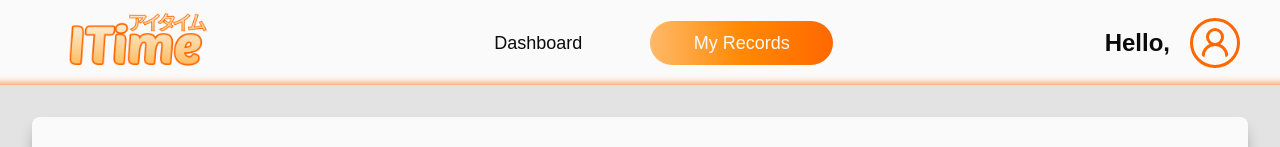
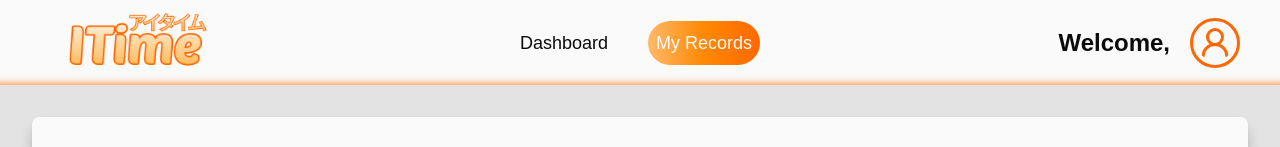
Before and after one commit to rivas-kdt/itimeV2, a Next.js app: page /records in a window 1280 px wide. Shown: the top 147 px of the page. Built offline with nearby package versions, Linux system fonts and the light colour scheme; no server answers; the database is empty.

Commit message:
modified:   messages/en.json 	modified:   messages/ja.json 	modified:   src/components/desktop/header.tsx 	modified:   src/features/records/types.ts

```diff
--- a/messages/en.json
+++ b/messages/en.json
@@ -70,7 +70,7 @@
     "dashboard": "Dashboard",
     "myRecords": "My Records",
     "management": "Management",
-    "hello": "Hello,"
+    "hello": "Welcome,"
   },
   "navbar": {
     "home": "Home",
--- a/messages/ja.json
+++ b/messages/ja.json
@@ -70,7 +70,7 @@
     "dashboard": "ダッシュボード",
     "myRecords": "記録",
     "management": "管理",
-    "hello": "こんにちは、"
+    "hello": "ようこそ,"
   },
   "navbar": {
     "home": "ホーム",
--- a/src/components/desktop/header.tsx
+++ b/src/components/desktop/header.tsx
@@ -88,9 +88,7 @@ export default function Header() {
 
         <div className="flex justify-center w-full gap-5">
           <div
-            className={`grid ${
-              session?.user?.role === "Admin" ? "grid-cols-3" : "grid-cols-2"
-            } items-center justify-end w-full text-lg text-black gap-5`}
+            className={`flex items-center justify-center gap-10 w-full text-lg text-black`}
           >
             <Link
               href="/dashboard"
--- a/src/features/records/types.ts
+++ b/src/features/records/types.ts
@@ -6,8 +6,8 @@ export type InspectionsDTO = {
   workOrder: string;
   date: string; // YYYY-MM-DD
   duration: string; // e.g. "02:30"
-  start_time: string;
-  end_time: string;
+  startTime: string;
+  endTime: string;
   type: InspectionType;
   location: LocationName;
   construction: string;
```
